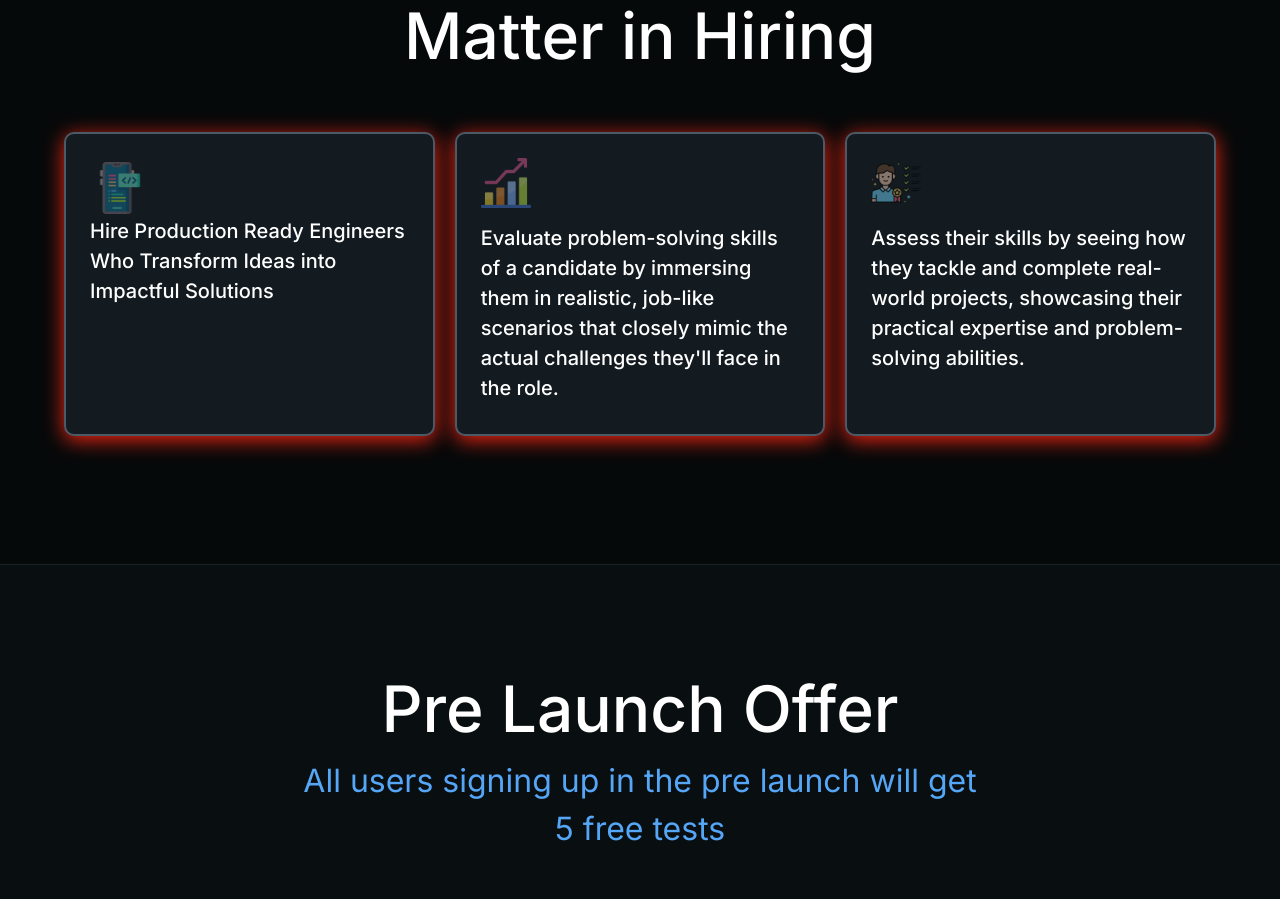
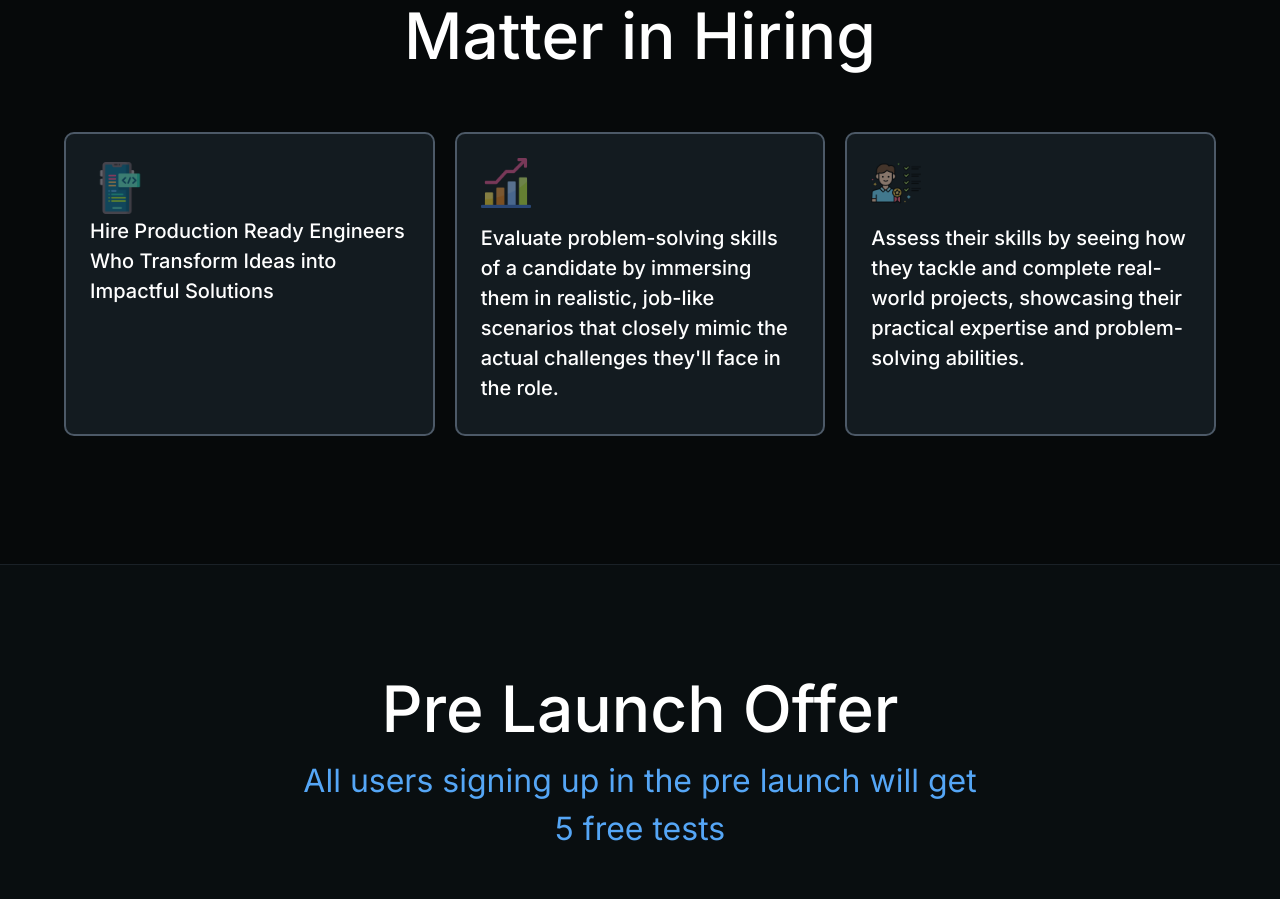
Before and after one commit to Evilcmd/binarydec-landingpage-frontend, a React (Create React App) app: page / in a window 1280 px wide. Shown: the part 2200-3099 px from the top of the page. Built offline with nearby package versions, Linux system fonts and the light colour scheme.

Commit message:
minor updates

```diff
--- a/src/components/Hero.js
+++ b/src/components/Hero.js
@@ -54,8 +54,8 @@ export default function Hero() {
                             fontSize: 'clamp(2.8rem, 10vw, 4rem)',
                         }}
                     >
-                    {/* Demand Real-World Proficiency—Value Engineers Who Create Real Solutions, Not Just Tackle Algorithms. */}
-                    Demand Real-World Proficiency&nbsp;
+                        {/* Demand Real-World Proficiency—Value Engineers Who Create Real Solutions, Not Just Tackle Algorithms. */}
+                        Demand Real-World Proficiency&nbsp;
                         <Typography
                             component="span"
                             variant="h1"
@@ -65,7 +65,7 @@ export default function Hero() {
                                     theme.palette.mode === 'light' ? 'primary.main' : 'primary.light',
                             }}
                         >
-                          Hire Engineers Who Create Real-World Solutions, Not Just Tackle Algorithms.
+                            Hire Engineers Who Create Real-World Solutions, Not Just Tackle Algorithms.
                         </Typography>
                     </Typography>
                     <Stack
--- a/src/components/Highlights.js
+++ b/src/components/Highlights.js
@@ -5,32 +5,27 @@ import Container from '@mui/material/Container';
 import Grid from '@mui/material/Grid';
 import Stack from '@mui/material/Stack';
 import Typography from '@mui/material/Typography';
-import ConstructionRoundedIcon from '@mui/icons-material/ConstructionRounded';
-import SettingsSuggestRoundedIcon from '@mui/icons-material/SettingsSuggestRounded';
-import ThumbUpAltRoundedIcon from '@mui/icons-material/ThumbUpAltRounded';
 
 const items = [
     {
         //  <ConstructionRoundedIcon/>
-        icon:<Box sx={{
-            width:"50px",
-
-
-            height:"50px",
-        }}><img width={60} height={60} style={{padding:"4px",}} src='/static/development.png'/></Box> ,
+        icon: <Box sx={{
+            width: "50px",
+            height: "50px",
+        }}><img width={60} height={60} style={{ padding: "4px", }} src='/static/development.png' /></Box>,
         title: 'Hire Production Ready Engineers Who Transform Ideas into Impactful Solutions',
         description:
             'Candidates tested on real-world scenarios are more likely to be ready to jump into ongoing projects, reducing the ramp-up time needed to get them productive.',
     },
     {
-        icon:<Box><img src='/static/growth.png' width={50} height={50}/></Box>,
+        icon: <Box><img src='/static/growth.png' width={50} height={50} /></Box>,
         // <ConstructionRoundedIcon />,
         title: 'Evaluate problem-solving skills of a candidate by immersing them in realistic, job-like scenarios that closely mimic the actual challenges they\'ll face in the role.',
         description:
             'By focusing on practical skills, you can gauge how efficiently a candidate can apply their knowledge to deliver results in a real-world environment.',
     },
     {
-        icon:<Box><img src='/static/requirements.png' width={50} height={50}/></Box>,
+        icon: <Box><img src='/static/requirements.png' width={50} height={50} /></Box>,
         // <ThumbUpAltRoundedIcon />,
         title: 'Assess their skills by seeing how they tackle and complete real-world projects, showcasing their practical expertise and problem-solving abilities.',
         description:
@@ -84,7 +79,13 @@ export default function Highlights() {
                                     borderColor: 'grey.600',
                                     background: 'transparent',
                                     backgroundColor: 'grey.800',
-                                    boxShadow:'0px 4px 20px rgba(242, 38, 19, 1)',
+                                    // boxShadow: '0px 4px 20px rgba(242, 38, 19, 1)',
+                                    transition: 'box-shadow 0.3s ease-in-out',
+                                    '&:hover': {
+                                        boxShadow: ((theme) =>
+                                            theme.palette.mode === 'light' ? `0px 4px 20px ${theme.palette.primary.main}` : `0px 8px 20px ${theme.palette.primary.main}`)
+                                    },
+
                                 }}
                             >
                                 <Box sx={{ opacity: '50%' }}>{item.icon}</Box>
@@ -92,9 +93,6 @@ export default function Highlights() {
                                     <Typography fontWeight="medium" gutterBottom sx={{ fontSize: '1.25rem' }}>
                                         {item.title}
                                     </Typography>
-                                    {/* <Typography variant="body2" sx={{ color: 'grey.400', fontSize: '1rem' }}>
-                                        {item.description}
-                                    </Typography> */}
                                 </div>
                             </Stack>
                         </Grid>
```
